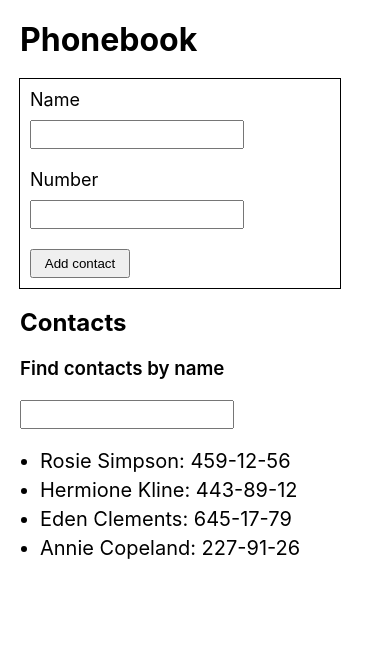
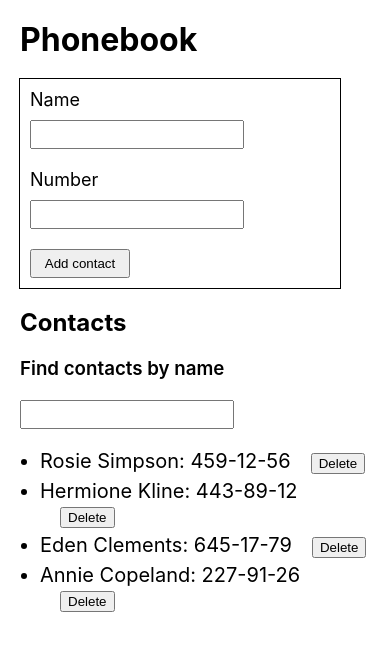
Before and after one commit to AlexRudnyk/goit-react-hw-02-phonebook, a React (Create React App) app: page / in a window 390 px wide. Shown: the top 650 px of the page. Built offline with nearby package versions, Linux system fonts and the light colour scheme.

Commit message:
Makes phonebook tasks-05-06 done

```diff
--- a/src/components/App.jsx
+++ b/src/components/App.jsx
@@ -49,6 +49,12 @@ class App extends Component {
     );
   };
 
+  deleteContact = contactId => {
+    this.setState(prevState => ({
+      contacts: prevState.contacts.filter(contact => contact.id !== contactId),
+    }));
+  };
+
   render() {
     const { filter } = this.state;
     return (
@@ -57,7 +63,10 @@ class App extends Component {
         <ContactForm onSubmit={this.addContact} />
         <ListTitle>Contacts</ListTitle>
         <Filter value={filter} onChange={this.changeFilter} />
-        <ContactList contacts={this.filterContacts()} />
+        <ContactList
+          contacts={this.filterContacts()}
+          onDeleteContactHandle={this.deleteContact}
+        />
       </Container>
     );
   }
--- a/src/components/contactList/ContactList.jsx
+++ b/src/components/contactList/ContactList.jsx
@@ -1,12 +1,15 @@
 import PropTypes from 'prop-types';
-import { ListItem } from './ContactList.styled';
+import { ListItem, DeleteBtn } from './ContactList.styled';
 
-const ContactList = ({ contacts }) => {
+const ContactList = ({ contacts, onDeleteContactHandle }) => {
   return (
     <ul>
       {contacts.map(({ name, number, id }) => (
         <ListItem key={id}>
           {name}: {number}
+          <DeleteBtn type="button" onClick={() => onDeleteContactHandle(id)}>
+            Delete
+          </DeleteBtn>
         </ListItem>
       ))}
     </ul>
@@ -21,6 +24,7 @@ ContactList.propTypes = {
       id: PropTypes.string.isRequired,
     })
   ),
+  onDeleteContactHandle: PropTypes.func.isRequired,
 };
 
 export default ContactList;
--- a/src/components/contactList/ContactList.styled.jsx
+++ b/src/components/contactList/ContactList.styled.jsx
@@ -11,3 +11,7 @@ export const ListItem = styled.li`
     margin-bottom: 5px;
   }
 `;
+
+export const DeleteBtn = styled.button`
+  margin-left: 20px;
+`;
```
